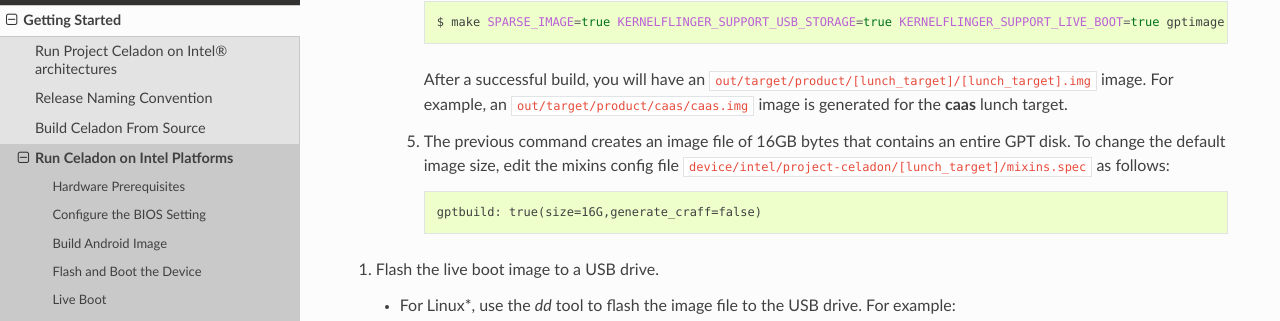
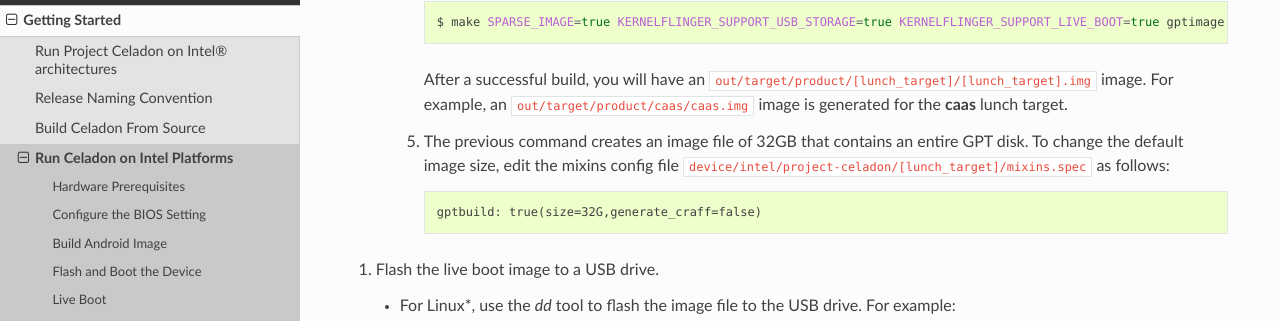
Before and after one commit to projectceladon/celadon-documentation, a Sphinx documentation site: the page built from source/getting-started/on-bm.rst, in a window 1280 px wide and 900 px high, scrolled down 2106 px. Shown: the part 126-447 px from the top of the window. Built offline with Sphinx 7.4.7 and the Read the Docs theme 2.0.0, drawn with Linux system fonts in a browser that asks for light colours; pages that are not in the unit, such as notebooks, are missing from menus.

Commit message:
Update the default GPT Image Size (#303)
After https://github.com/projectceladon/device-androidia/commit/8b8ca3dfe5b27b9c0aded581fa17f570f9d46272
The default size of the GPT Image is 32GB

Signed-off-by: Rohan Hasabe <rohanhasabe@esper.io>

```diff
--- a/source/getting-started/on-bm.rst
+++ b/source/getting-started/on-bm.rst
@@ -126,7 +126,7 @@
        For example, an :file:`out/target/product/caas/caas.img` image is
        generated for the :command:`caas` lunch target.
 
-    #. The previous command creates an image file of 16GB bytes that
+    #. The previous command creates an image file of 32GB that
        contains an entire GPT disk. To change the default image size, edit
        the mixins config file
        :file:`device/intel/project-celadon/[lunch_target]/mixins.spec`
@@ -134,7 +134,7 @@
 
        .. code-block:: none
 
-          gptbuild: true(size=16G,generate_craff=false)
+          gptbuild: true(size=32G,generate_craff=false)
 
 .. _usb-live-boot:
 
```
